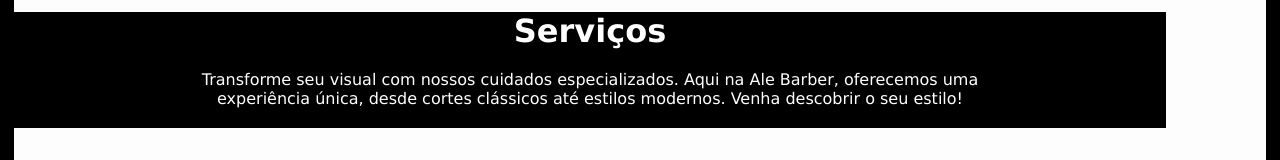
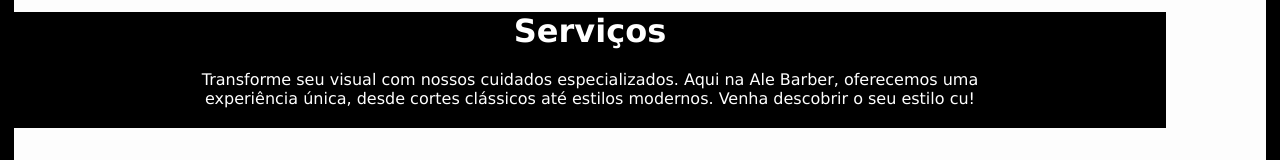
Before and after one commit to yunkbielx/tcc, a React (Create React App) app in the folder frontend/: page / in a window 1280 px wide. Shown: the part 1584-1744 px from the top of the page. Built offline with nearby package versions, Linux system fonts and the light colour scheme; a web font is replaced by a local one.

Commit message:
pagina do meio

```diff
--- a/frontend/src/pages/app/index.jsx
+++ b/frontend/src/pages/app/index.jsx
@@ -51,7 +51,8 @@
                 <section className="services-section">
                     <h2>Serviços</h2>
                     <p>
-                    Transforme seu visual com nossos cuidados especializados. Aqui na Ale Barber, oferecemos uma experiência única, desde cortes clássicos até estilos modernos. Venha descobrir o seu estilo!
+                    Transforme seu visual com nossos cuidados especializados. Aqui na Ale Barber, oferecemos uma experiência única, desde cortes clássicos até estilos modernos. Venha descobrir o seu estilo cu!
+
                     </p>
                 </section>
 
```
